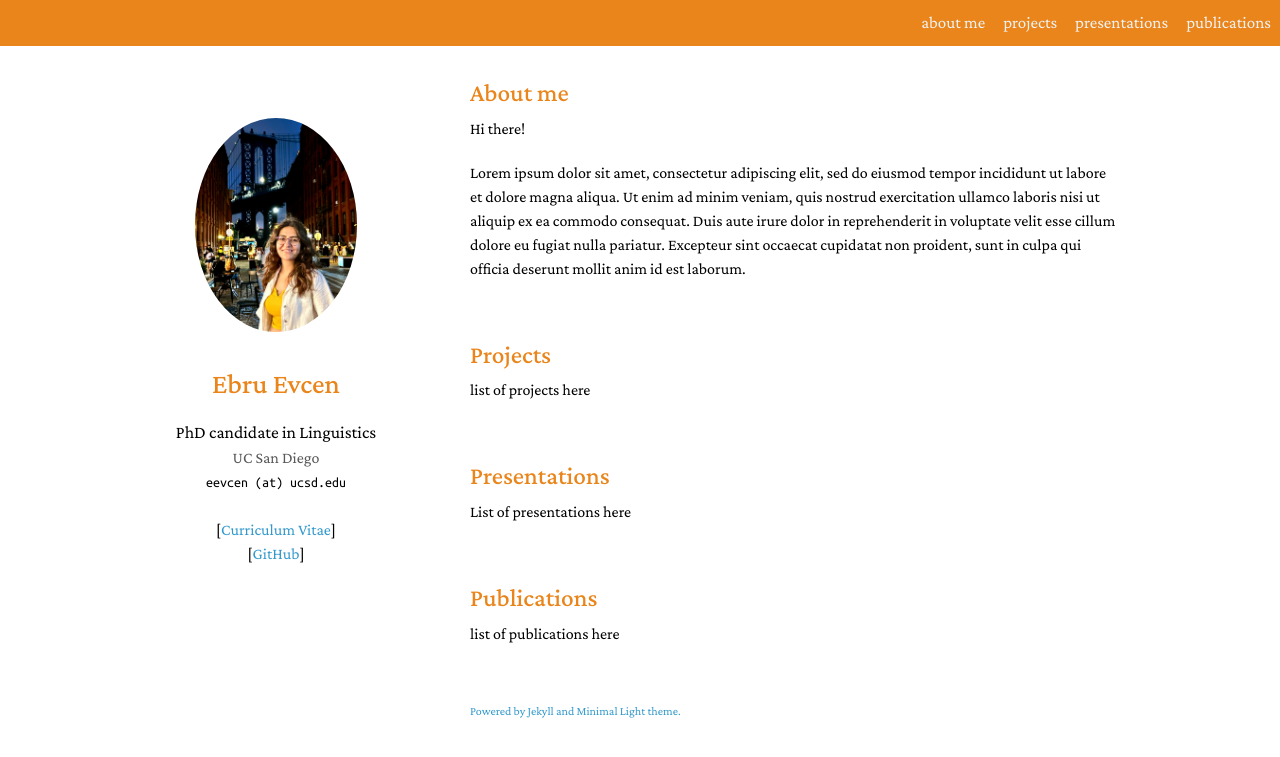
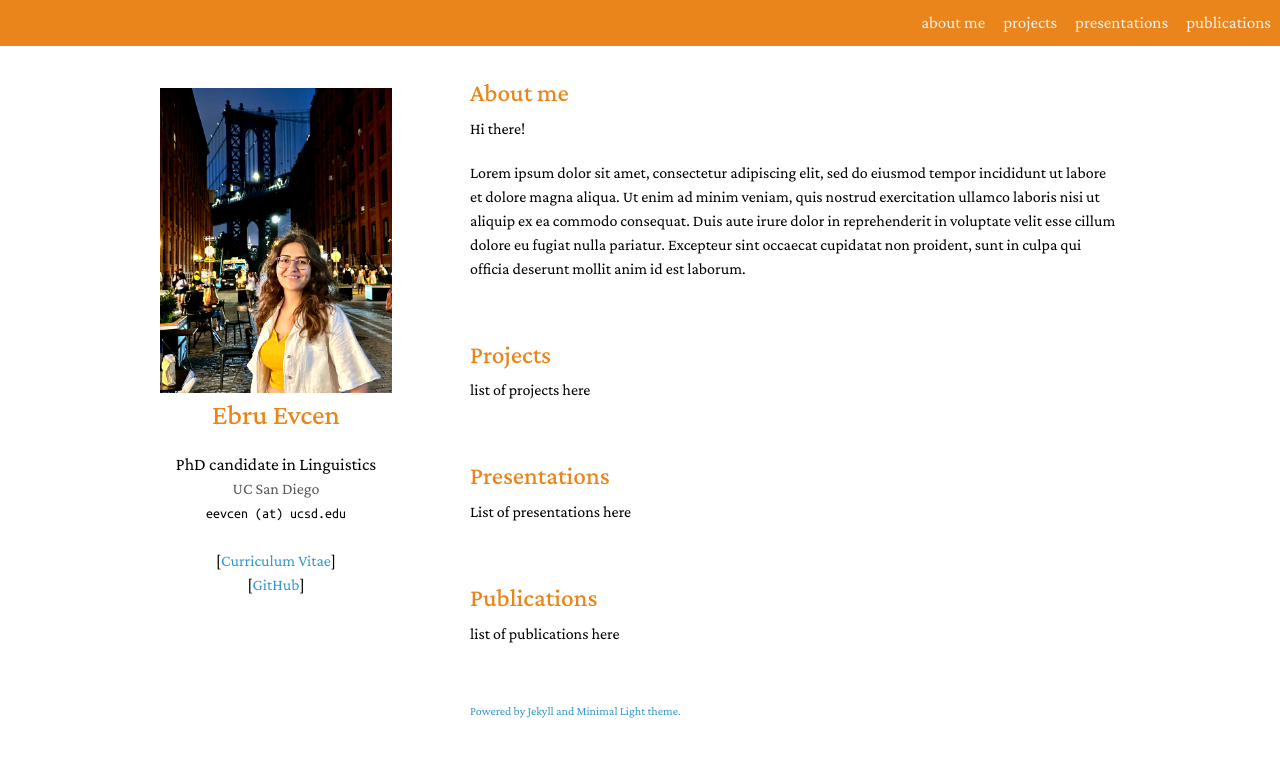
Before and after one commit to ebruevcen/ebruevcen.github.io, a Jekyll site: the page built from index.md, in a window 1280 px wide. Shown: the top 757 px of the page. Built offline with Jekyll 4.4.1, drawn with Linux system fonts in a browser that asks for light colours; a style sheet for code colours, icons or effects is not loaded.

Commit message:
update minimal

```diff
--- a/_sass/minimal-light.scss
+++ b/_sass/minimal-light.scss
@@ -52,13 +52,10 @@ papertitle { font-weight: 600; font-size: 100%; }
 
 .image:before { -moz-transition: opacity 0.2s ease-in-out; -webkit-transition: opacity 0.2s ease-in-out; -ms-transition: opacity 0.2s ease-in-out; transition: opacity 0.2s ease-in-out; border-radius: 0.35em; content: ''; display: block; height: 100%; left: 0; opacity: 0.5; position: absolute; top: 0; width: 100%; }
 
-.image.avatar { border-radius: 100%; }
-
-/* Increase the width and adjust padding for a larger circular image */
 .image.avatar img {
-    border-radius: 100%;
-    width: 70%; /* Adjust the percentage to make it larger */
-    padding: 30px; /* Adjust the padding as needed */
+    border-radius: 0; /* Remove circular border radius */
+    width: 100%; /* Make the image take up the full width of the container */
+    padding: 0; /* Remove padding */
 }
 
 #header .image.avatar { margin: 0 0 1em 0; width: 8.00em; }
```
Also changed, not shown: 2 other files.
